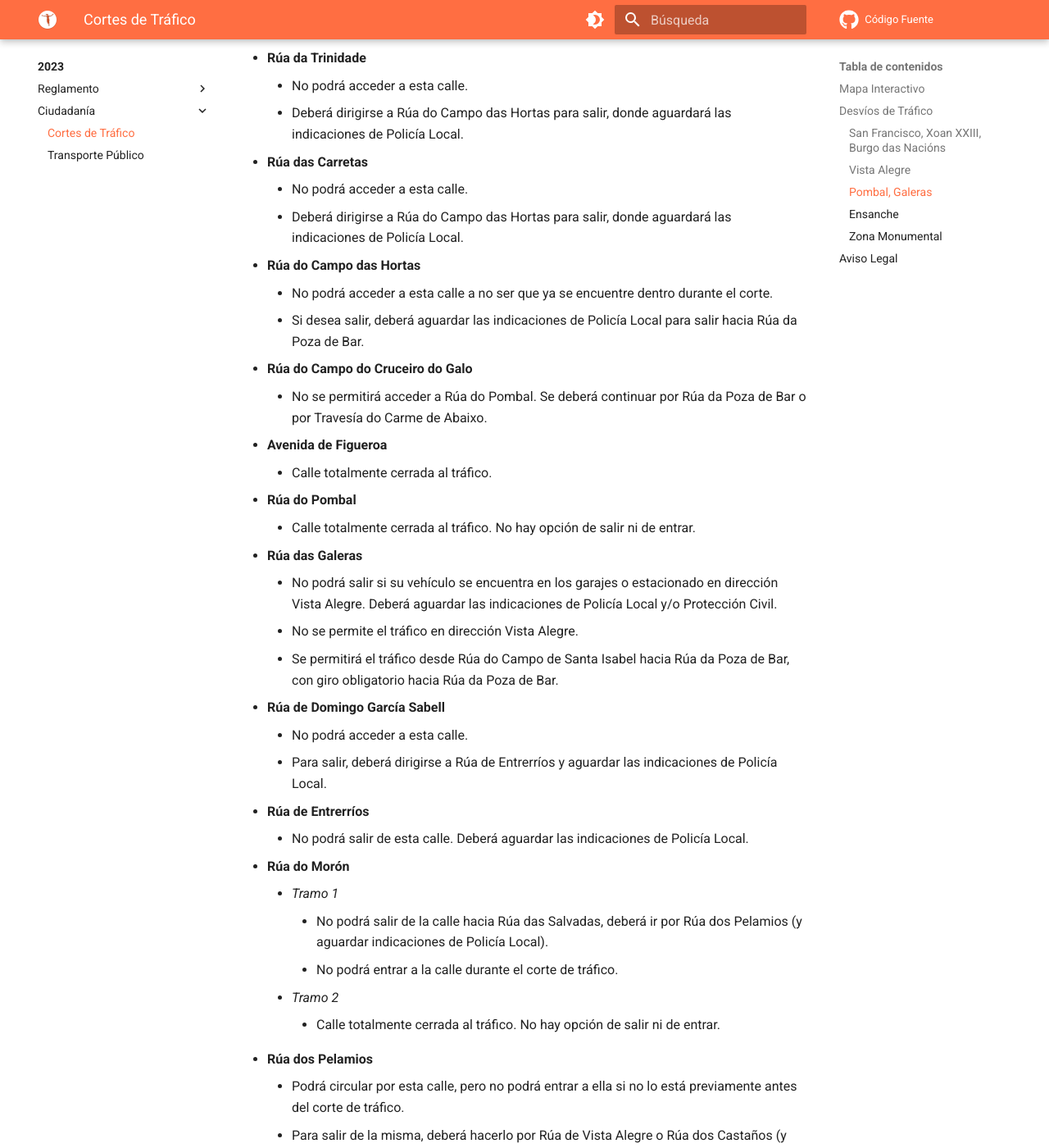
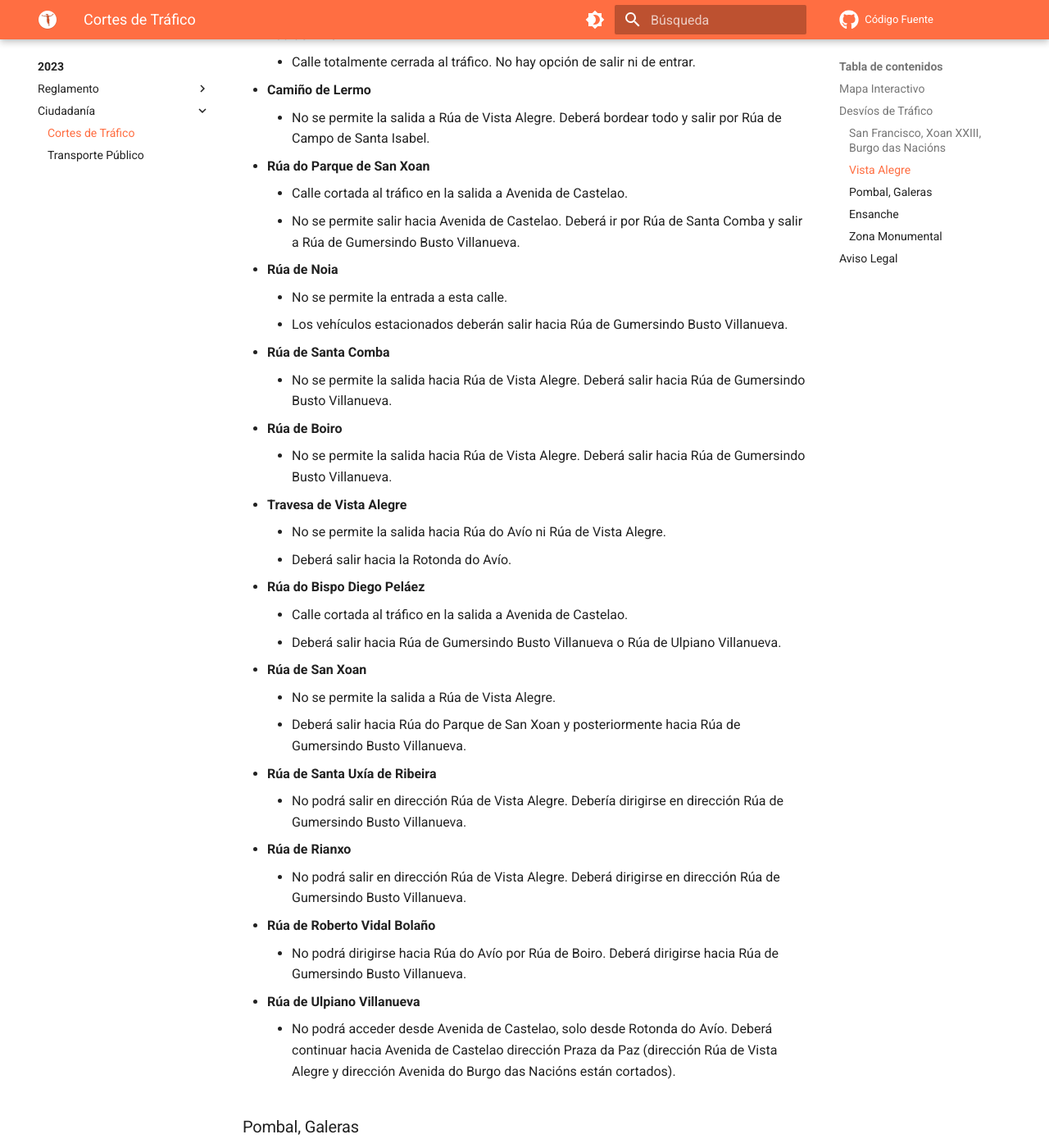
Before and after one commit to SantYaGo10K/Info, an MkDocs documentation site: the page built from info/ciudadania/trafico.md, in a window 1280 px wide and 1400 px high, scrolled down 4004 px. Shown: the whole window at 82% size. Built offline with MkDocs 1.6.1 and Material for MkDocs 9.7.7, drawn with Linux system fonts in a browser that asks for light colours; comment, search, counter and statistics services are not loaded; some of the changed text lies outside the part shown.

Commit message:
Añadir Vista Alegre

```diff
--- a/info/ciudadania/trafico.md
+++ b/info/ciudadania/trafico.md
@@ -93,6 +93,53 @@ qué alternativas para circular hay.
       o Praza da Paz), no desde Avenida do Burgo das Nacións.
 
 ### Vista Alegre
+
+* **Rúa de Vista Alegre**
+    * _Tramo 1_
+        * No podrá salir hacia Rúa das Salvadas; deberá aguardar las indicaciones de Policía Local.
+        * Podrá acceder a esta calle desde Rúa dos Pelamios en caso de ya estar dentro durante el corte de tráfico.
+    * _Resto de Tramos_
+        * Calle totalmente cerrada al tráfico. No hay opción de salir ni de entrar.
+* **Avenida de Castelao**
+    * _Tramo 1_
+        * No podrá acceder a este tramo desde Praza da Paz, sólo se permite acceder desde Rúa de Ulpiano Villanueva.
+    * _Tramo 2_
+        * Calle totalmente cerrada al tráfico. No hay opción de salir ni de entrar.
+* **Rúa do Avío**
+    * Calle totalmente cerrada al tráfico. No hay opción de salir ni de entrar.
+* **Camiño de Lermo**
+    * No se permite la salida a Rúa de Vista Alegre. Deberá bordear todo y salir por Rúa de Campo de Santa Isabel.
+* **Rúa do Parque de San Xoan**
+    * Calle cortada al tráfico en la salida a Avenida de Castelao.
+    * No se permite salir hacia Avenida de Castelao. Deberá ir por Rúa de Santa Comba y salir a Rúa de Gumersindo Busto
+      Villanueva.
+* **Rúa de Noia**
+    * No se permite la entrada a esta calle.
+    * Los vehículos estacionados deberán salir hacia Rúa de Gumersindo Busto Villanueva.
+* **Rúa de Santa Comba**
+    * No se permite la salida hacia Rúa de Vista Alegre. Deberá salir hacia Rúa de Gumersindo Busto Villanueva.
+* **Rúa de Boiro**
+    * No se permite la salida hacia Rúa de Vista Alegre. Deberá salir hacia Rúa de Gumersindo Busto Villanueva.
+* **Travesa de Vista Alegre**
+    * No se permite la salida hacia Rúa do Avío ni Rúa de Vista Alegre.
+    * Deberá salir hacia la Rotonda do Avío.
+* **Rúa do Bispo Diego Peláez**
+    * Calle cortada al tráfico en la salida a Avenida de Castelao.
+    * Deberá salir hacia Rúa de Gumersindo Busto Villanueva o Rúa de Ulpiano Villanueva.
+* **Rúa de San Xoan**
+    * No se permite la salida a Rúa de Vista Alegre.
+    * Deberá salir hacia Rúa do Parque de San Xoan y posteriormente hacia Rúa de Gumersindo Busto Villanueva.
+* **Rúa de Santa Uxía de Ribeira**
+    * No podrá salir en dirección Rúa de Vista Alegre. Debería dirigirse en dirección Rúa de Gumersindo Busto
+      Villanueva.
+* **Rúa de Rianxo**
+    * No podrá salir en dirección Rúa de Vista Alegre. Deberá dirigirse en dirección Rúa de Gumersindo Busto Villanueva.
+* **Rúa de Roberto Vidal Bolaño**
+    * No podrá dirigirse hacia Rúa do Avío por Rúa de Boiro. Deberá dirigirse hacia Rúa de Gumersindo Busto Villanueva.
+* **Rúa de Ulpiano Villanueva**
+    * No podrá acceder desde Avenida de Castelao, solo desde Rotonda do Avío.
+      Deberá continuar hacia Avenida de Castelao dirección Praza da Paz (dirección Rúa de Vista Alegre y dirección
+      Avenida do Burgo das Nacións están cortados).
 
 ### Pombal, Galeras
 
```
